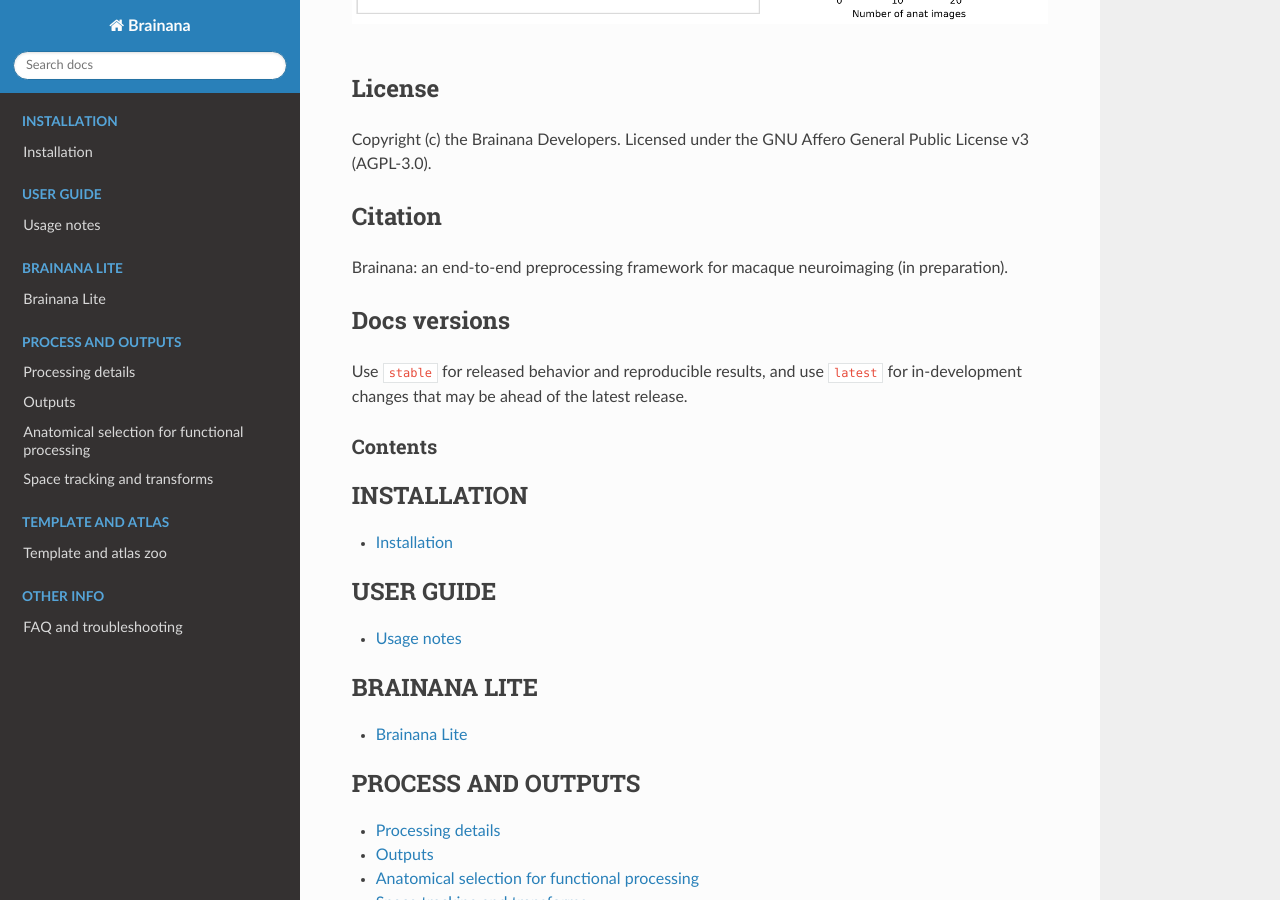
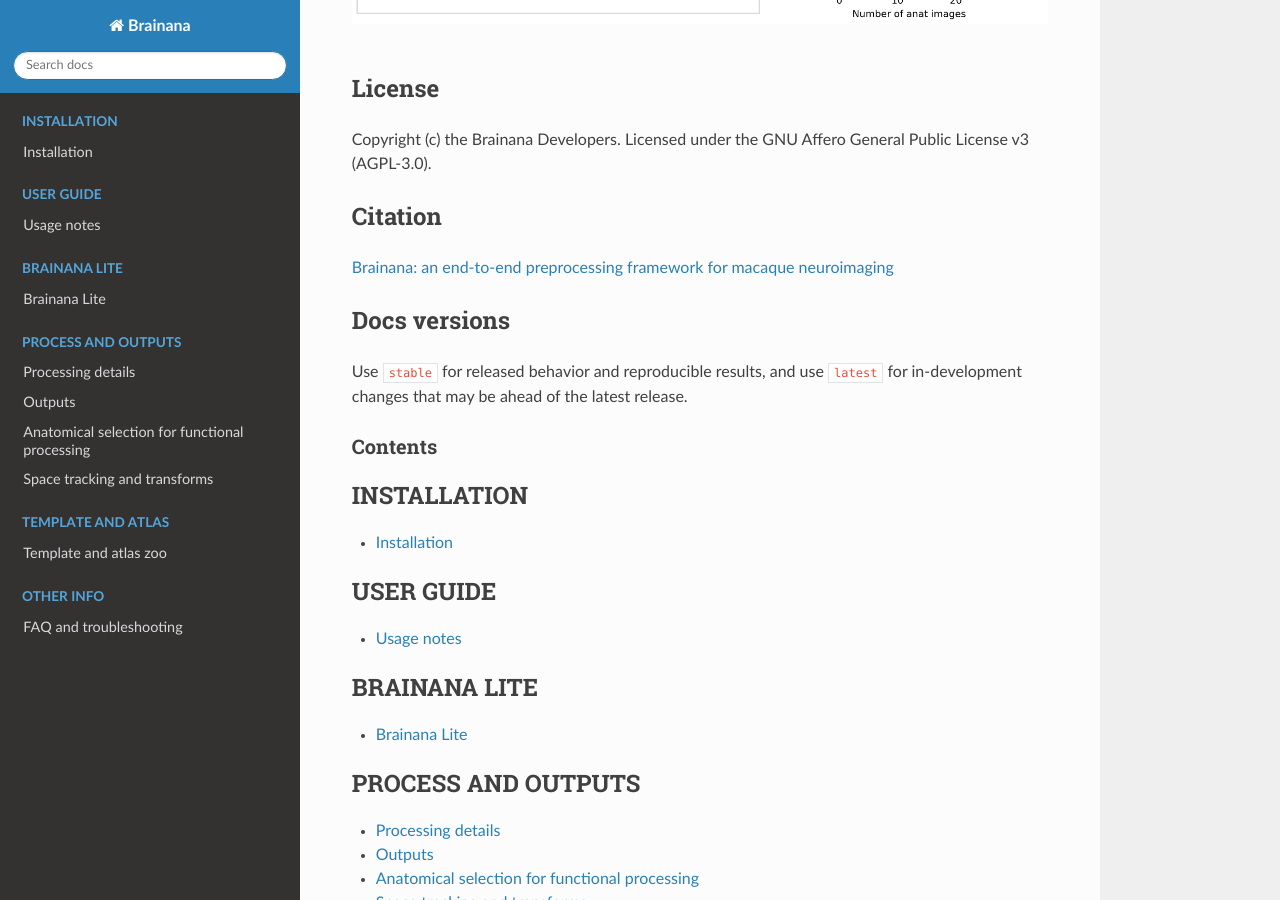
Before and after one commit to xingyu-liu/brainana, a Sphinx documentation site: the page built from docs/index.rst, in a window 1280 px wide and 900 px high, scrolled down 1348 px. Built offline with Sphinx 7.4.7 and the Read the Docs theme 3.1.0, drawn with Linux system fonts in a browser that asks for light colours.

Commit message:
fix(functional): emit dummy sentinel for skipped tSNR runs; update citation to bioRxiv
Nextflow output contract required a file match even on skipped runs; .dummy sentinel satisfies the glob and is filtered out downstream. Citation updated to published bioRxiv link.

```diff
--- a/docs/index.rst
+++ b/docs/index.rst
@@ -26,7 +26,7 @@
 
 Citation
 ^^^^^^^^
-Brainana: an end-to-end preprocessing framework for macaque neuroimaging (in preparation).
+`Brainana: an end-to-end preprocessing framework for macaque neuroimaging <https://www.biorxiv.org/content/10.64898/2026.06.03.729972v1.abstract>`_
 
 Docs versions
 ^^^^^^^^^^^^^
--- a/docs/installation.rst
+++ b/docs/installation.rst
@@ -4,7 +4,7 @@
 Brainana can be installed in two ways:
 
 - **Docker** (below) — full pipeline: anatomical and functional preprocessing, surface reconstruction, and HTML QC reports. This is the recommended path for most users.
-- **Brainana Lite** — lightweight volumetric T1w workflow via Jupyter or Colab; no Docker image. See `BrainanaLite.ipynb <https://github.com/xingyu-liu/brainana/blob/main/examples/BrainanaLite.ipynb>`_ notebook on GitHub and the documentation page :doc:`brainana_lite`.
+- ✨ **Brainana Lite** — lightweight volumetric T1w workflow via Jupyter or Colab; no Docker image. See `BrainanaLite.ipynb <https://github.com/xingyu-liu/brainana/blob/main/examples/BrainanaLite.ipynb>`_ notebook on GitHub and the documentation page :doc:`brainana_lite`.
 
 Docker
 ------
```
Also changed, not shown: README.md (+1 -1 lines), 4 other files.
